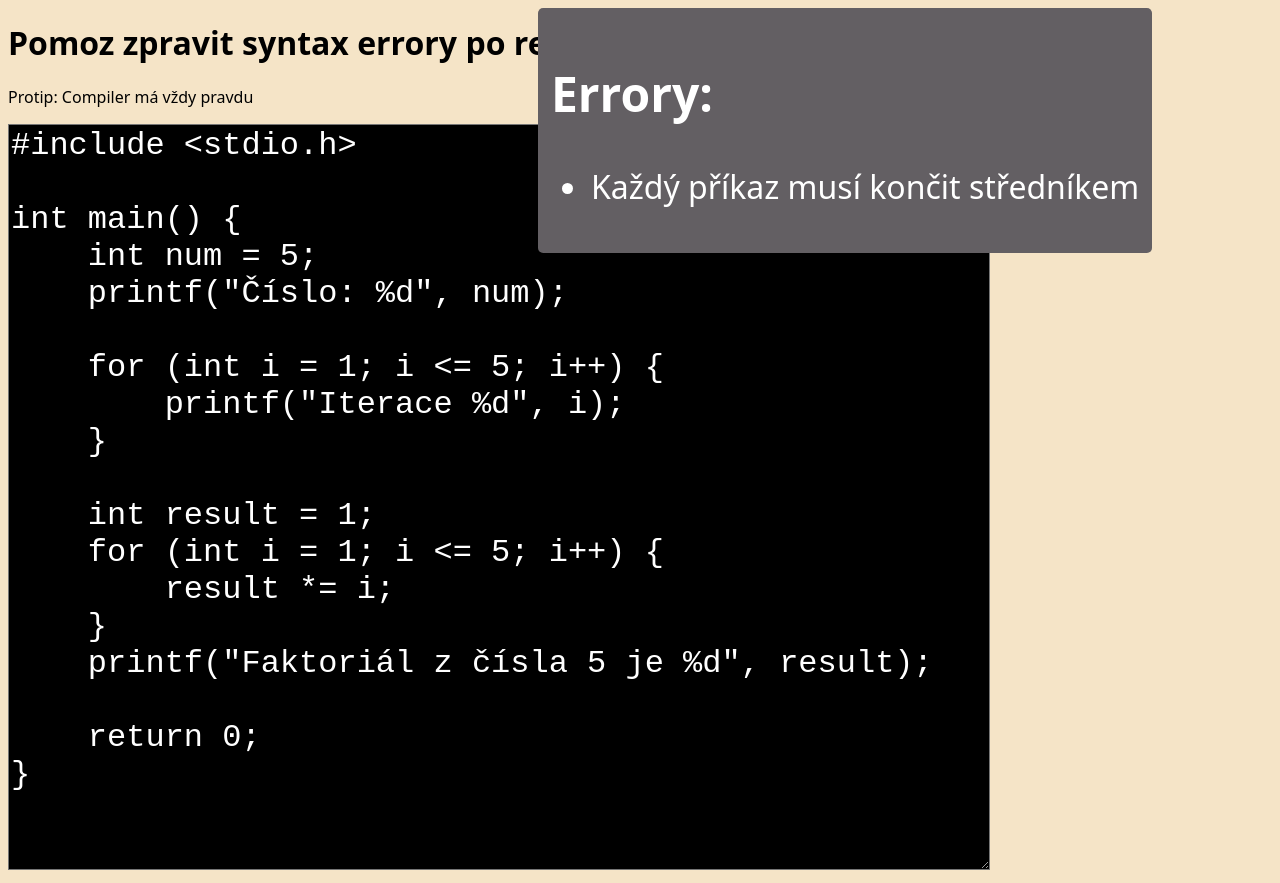
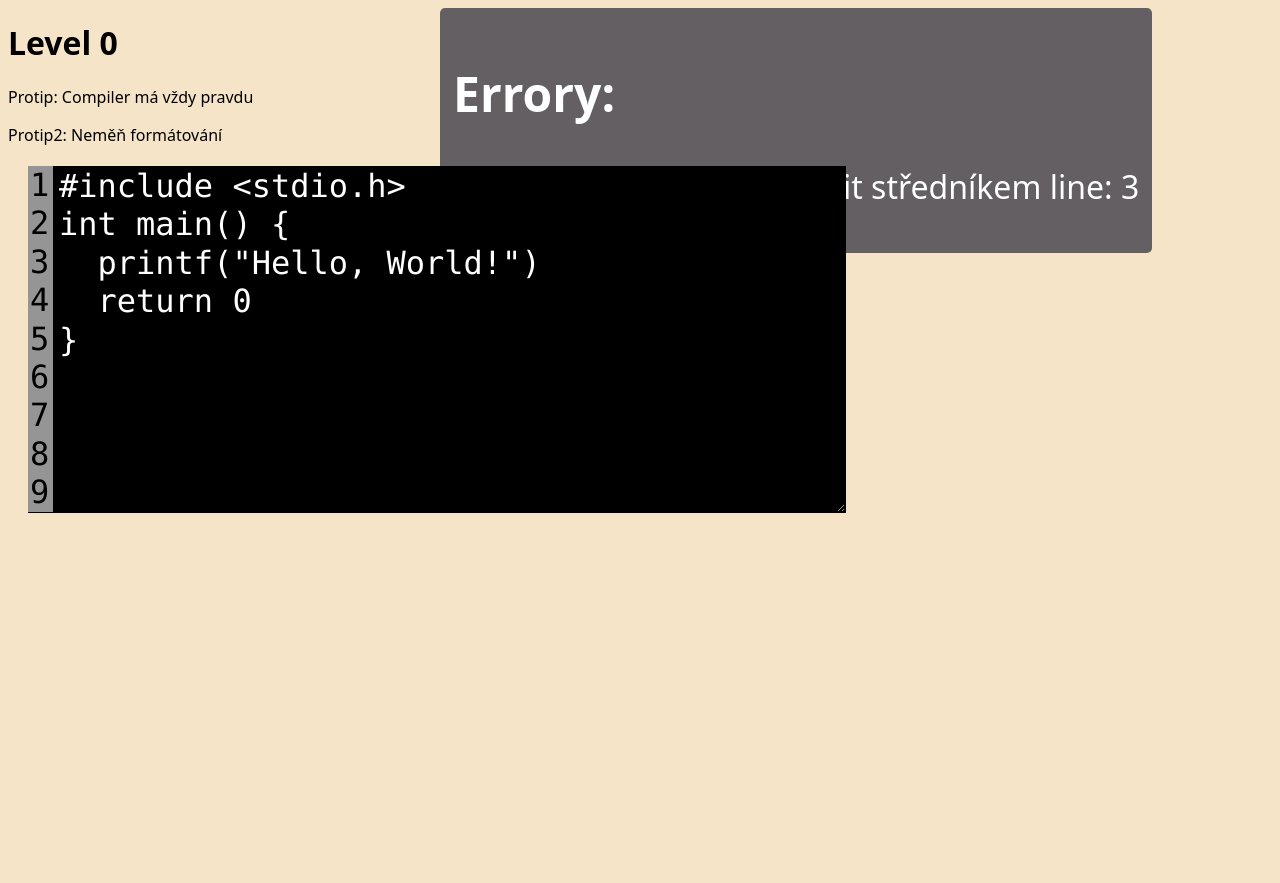
Before and after one commit to divear/purkiada2024, a Next.js app: page /hra in a window 1280 px wide. After the commit the page ends 800 px from the top, so only its background shows below. Built offline with nearby package versions, Linux system fonts and the light colour scheme.

Commit message:
code checking

```diff
--- /dev/null
+++ b/pages/data.json
@@ -0,0 +1,14 @@
+[
+	{
+		"name": "Ahoj, světe!",
+		"wrongCode": "#include <stdio.h>\nint main() {\n  printf(\"Hello, World!\")\n  return 0\n}",
+		"rightCode": "#include <stdio.h>\nint main() {\n  printf(\"Hello, World!\");\n  return 0;\n}",
+		"errors": [[3, "Každý příkaz musí končit středníkem"]]
+	},
+	{
+		"name": "Ahoj, světe!",
+		"wrongCode": "#include <stdio.h>\nint main() {\n  printf(\"Hello, World!\")\n  return 0\n}",
+		"rightCode": "#include <stdio.h>\nint main() {\n  printf(\"Hello, World!\");\n  return 0;\n}",
+		"errors": [[3, "Každý příkaz musí končit středníkem"]]
+	}
+]
--- a/pages/hra.tsx
+++ b/pages/hra.tsx
@@ -1,42 +1,62 @@
 import React, { useEffect, useState } from 'react'
+import data from "./data.json"
 
 function Hra() {
     const [codeVal, setCodeVal] = useState("")
+    const [level, setLevel] = useState(0)
+
     useEffect(() => {
-        setCodeVal(`#include <stdio.h>
-
-int main() {
-    int num = 5;
-    printf("Číslo: %d", num);
-
-    for (int i = 1; i <= 5; i++) {
-        printf("Iterace %d", i);
+        console.log(data)
+        if (!data[level]) {
+            window.location.href = "/win"
+            return
+        }
+        setCodeVal(data[level].wrongCode)
+    }, [])
+    function change(e: any) {
+        setCodeVal(e.target.value)
+        if (e.target.value == data[level].rightCode) {
+            alert("SPRÁVNĚ!!!!")
+        }
     }
 
-    int result = 1;
-    for (int i = 1; i <= 5; i++) {
-        result *= i;
-    }
-    printf("Faktoriál z čísla 5 je %d", result);
+    return (
+        < div >
+            <title>Purkiáda bug hunt</title>
+            <h1>Level {level}</h1>
+            <p>Protip: Compiler má vždy pravdu</p>
+            <p>Protip2: Neměň formátování</p>
 
-    return 0;
-}
-`)
-    }, [])
+            <div className="container">
+                <div className="list">
+                    <ol>
+                        <li></li>
+                        <li></li>
+                        <li></li>
+                        <li></li>
+                        <li></li>
+                        <li></li>
+                        <li></li>
+                        <li></li>
+                        <li></li>
+                    </ol>
+                </div>
+                <div className="textarea">
+                    <textarea onChange={e => change(e)} spellCheck={false} value={codeVal} name="" id="" cols={40} rows={9}></textarea>
+                </div>
+            </div>
 
-    return (
-        <div>
-            <title>Purkiáda bug hunt</title>
-            <h1>Pomoz zpravit syntax errory po rekrutovi.</h1>
-            <p>Protip: Compiler má vždy pravdu</p>
             <div className="errorLog">
                 <h2>Errory:</h2>
                 <ul>
-                    <li>Každý příkaz musí končit středníkem</li>
+                    {data[level] && data[level].errors.map(e => {
+                        return (
+                            <li>{e[1]} line: {e[0]}</li>
+                        )
+                    })}
                 </ul>
             </div>
-            <textarea onChange={e => setCodeVal(e.target.value)} spellCheck={false} value={codeVal} name="" id="" cols={50} rows={20} />
-        </div>
+        </ div>
     )
 }
 
--- a/styles/globals.css
+++ b/styles/globals.css
@@ -14,7 +14,7 @@ body {
 	top: 50%;
 	left: 50%;
 	transform: translate(-50%, -50%);
-	background-color: var(--bg);
+	background-color: var(--sbg);
 	color: var(--fr);
 	border-radius: 0.2vw;
 	padding: 1vw;
@@ -47,3 +47,45 @@ textarea {
 	border-radius: 0.4vw;
 	font-size: 2rem;
 }
+
+.container {
+	position: relative;
+	margin: 20px;
+	font-family: "Lucida Console", Monaco, monospace;
+	line-height: 120%;
+	font-size: 2rem;
+}
+.container .list {
+	position: absolute;
+	left: 0;
+	top: 0;
+	z-index: 2;
+	width: 25px;
+	background-color: rgb(149, 149, 149);
+}
+.container .list ol {
+	margin: 0;
+	padding: 0;
+	list-style-position: inside;
+	font-family: inherit;
+	font-size: inherit;
+	line-height: inherit;
+}
+.container .list ol li {
+	padding-left: 2px;
+}
+.container .textarea {
+	position: absolute;
+	z-index: 1;
+	left: 0;
+	top: 0;
+}
+.container .textarea textarea {
+	margin: 0;
+	padding: 0 0 0 30px;
+	font-family: inherit;
+	font-size: inherit;
+	line-height: inherit;
+	border: 1px solid black;
+	resize: horizontal;
+}
```
Also changed, not shown: pages/win.tsx (added, +9 -0 lines).
